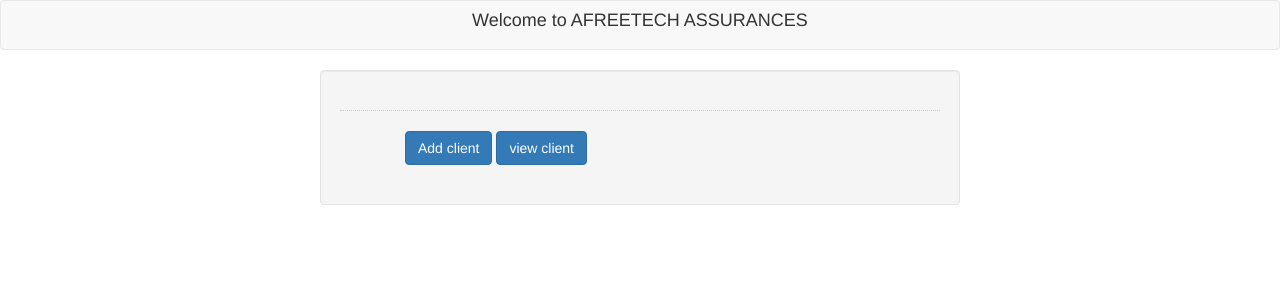
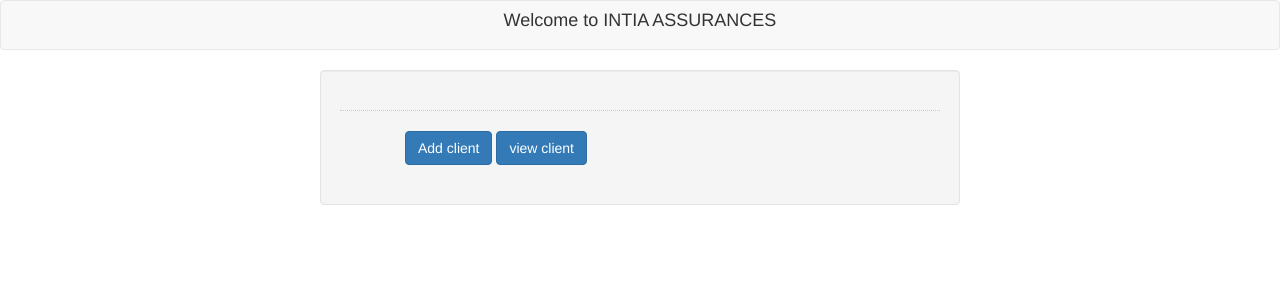
Before and after one commit to Becquerel5/AfritechTestProject, a PHP site: page / in a window 1280 px wide. Shown: the top 300 px of the page. Run offline with PHP 8.4, Linux system fonts and the light colour scheme.

Commit message:
5 commit

```diff
--- a/Doc-INTIA/Developpement/index.php
+++ b/Doc-INTIA/Developpement/index.php
@@ -8,7 +8,7 @@
 
 <body>
 	<nav class="navbar navbar-default">
-		<center><h4>Welcome to AFREETECH ASSURANCES</h4></center>
+		<center><h4>Welcome to INTIA ASSURANCES</h4></center>
 
 		<div class="container-fluid">
 
@@ -55,7 +55,7 @@
 							<div class="form-group">
 								<label>Agency</label>
 								<!--input type="text" class="form-control" name="agency" required/-->
-								<select  name="agency" class="form-group">
+								<select  name="agency" >
 									<option value="INTIA-Daoula">INTIA-Daoula</option>
 									<option value="INTIA-Yaounde">INTIA-Yaounde</option>
 								</select>
```
